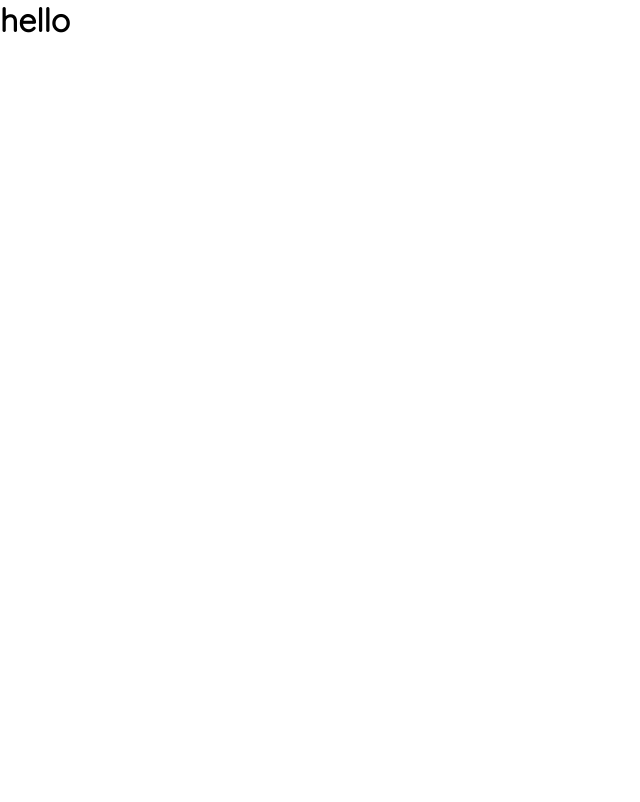
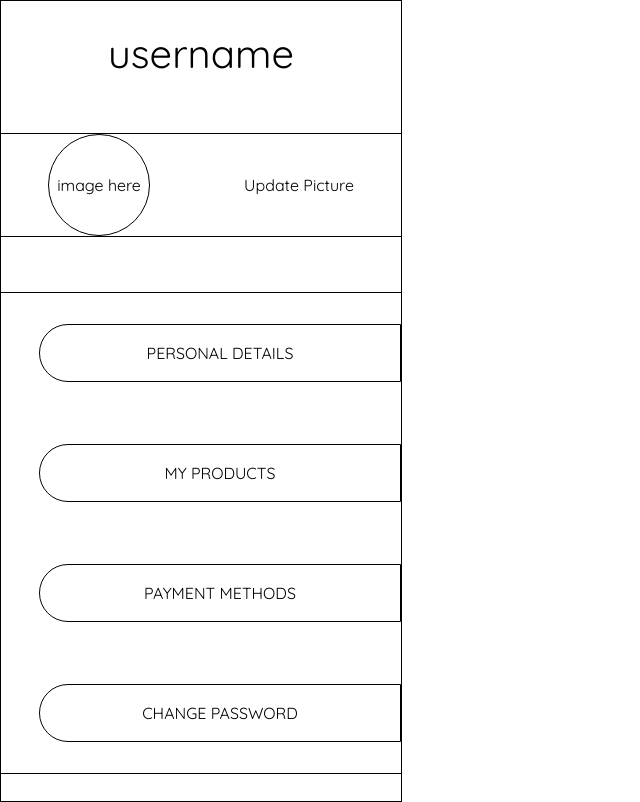
Before and after one commit to MohamedSaberChkiri/vue-digital-products-store, a Vue app: page /user in a window 1280 px wide. Shown: the whole page, without its empty margins (0-640 px from the left). Built offline with nearby package versions, Linux system fonts and the light colour scheme.

Commit message:
working on user profile

```diff
--- a/src/components/LatestView.vue
+++ b/src/components/LatestView.vue
@@ -1,12 +1,7 @@
 <template>
   <div class="show-items">
 
-    <SingleItem :first ='first' />
-    <SingleItem :first ='first' />
-    <SingleItem :first ='first' />
-    <SingleItem :first ='first' />
-    <SingleItem :first ='first' />
-    <SingleItem :first ='first' />
+     <SingleItem v-for="item in items" :key="item.id" :id="item.id" :title="item.title" :price="item.price" :qt="item.qt" />
 
 
     </div>
@@ -15,8 +10,9 @@
 
 <script setup>
 import SingleItem from './SingleItem.vue'
+import {items} from '../data/items'
 
-const first = "latest"
+
 
 
 </script>
--- a/src/components/TrendingView.vue
+++ b/src/components/TrendingView.vue
@@ -1,13 +1,7 @@
 <template>
   <div class="show-items">
 
-    <SingleItem :first ='first' />
-    <SingleItem :first ='first' />
-    <SingleItem :first ='first' />
-    <SingleItem :first ='first' />
-    <SingleItem :first ='first' />
-    <SingleItem :first ='first' />
-
+     <SingleItem v-for="item in items" :key="item.id" :id="item.id" :title="item.title" :price="item.price" :qt="item.qt" />
 
     </div>
 
@@ -15,8 +9,7 @@
 
 <script setup>
 import SingleItem from './SingleItem.vue'
-
-const first = "trending"
+import {items} from '../data/items'
 
 
 </script>
--- a/src/views/UserProfile.vue
+++ b/src/views/UserProfile.vue
@@ -1,5 +1,44 @@
 <template>
-  <h1>hello</h1>
+
+<div class="container">
+<div class="left-side">
+
+
+       <div class="username">username</div>
+
+
+        <div class="profile-picture">
+              <div class="image">image here</div>
+              <div class="update-image">Update Picture</div>
+        </div>
+
+        <div class="links-container">
+          <div>PERSONAL DETAILS</div>
+          <div>MY PRODUCTS</div>
+          <div>PAYMENT METHODS</div>
+          <div>CHANGE PASSWORD</div>
+
+        </div>
+
+
+</div>
+
+
+
+<div class="right-side">
+
+
+
+</div>
+
+
+</div>
+
+
+
+
+
+
 </template>
 
 <script>
@@ -8,6 +47,60 @@ export default {
 }
 </script>
 
-<style>
+<style scoped>
+
+.container{
+  display: flex;
+  flex-wrap: wrap;
+  width: 100%;
+  height: fit-content;
+}
+.left-side{
+  height: 100vh;
+  width: 400px;
+  border: 1px solid black;
+  display: flex;
+  flex-direction: column;
+  align-items: center;
+  justify-content: space-around;
+}
+.links-container{
+  border: 1px solid black;
+  height: 60vh;
+  display: flex;
+  flex-direction: column;
+  align-items: flex-end;
+  justify-content: space-around;
+  width: 100%;
+}
+.links-container div{
+  width: 90%;
+  border: 1px solid black;
+  height: 7vh;
+  display: flex;
+  align-items: center;
+  justify-content: center;
+  border-radius: 30px 0 0 30px;
+}
+
+.profile-picture{
+  border: 1px solid black;
+  width: 100%;
+  display: flex;
+  align-items: center;
+  justify-content: space-around;
+}
+.image{
+  width: 100px;
+  height: 100px;
+  display: flex;
+  align-items: center;
+  justify-content: center;
+  border: 1px solid black;
+  border-radius: 50%;
+}
+.username{
+  font-size: 40px;
+}
 
 </style>
```
